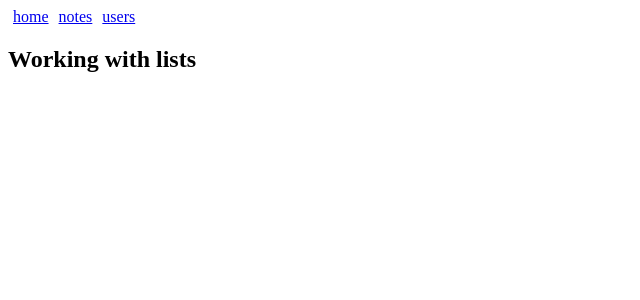
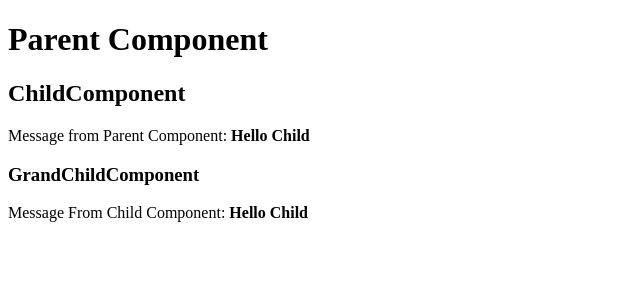
Before and after one commit to crhbala/react-b48, a React (Vite) app: page /notes/1 in a window 1280 px wide. Shown: the top 300 px of the page, without its empty margins (0-640 px from the left). Built offline with nearby package versions, Linux system fonts and the light colour scheme.

Commit message:
props drilling --parent to child to grandchild

```diff
--- a/src/App.jsx
+++ b/src/App.jsx
@@ -1,32 +1,15 @@
 import React from 'react';
-import { Link,Route, BrowserRouter as Router,Routes } from 'react-router-dom';
-import Home from './Home';
-import Notes from './Notes';
-import Users from './Users';
-import Note from './Note';
+import ChildComponent from './components/ChildComponent';
 
+function App() {
 
-function App({notes}) {
-
-  const padding = {
-  padding:5,
-}
+  const message = 'Hello Child';
 
   return (
-    <Router>
-      <div>
-        <Link to="/" style={padding}>home</Link>
-        <Link to="/notes" style={padding}>notes</Link>
-        <Link to="/users" style={padding}>users</Link>
-      </div>
-
-      <Routes>
-        <Route path='/' element ={<Home />}/>
-        <Route path='/notes' element={<Notes notes={ notes} />}/>
-        <Route path='/users' element={<Users />} />
-        <Route path='/notes/:noteid' element={<Note notes={ notes} />} />
-      </Routes>
-    </Router>
+    <div>
+      <h1>Parent Component</h1>
+      <ChildComponent message={ message} />
+    </div>
   )
 }
 
--- a/src/Home.jsx
+++ /dev/null
@@ -1,11 +0,0 @@
-import React from 'react';
-
-function Home() {
-  return (
-      <div>
-          <h2>Notes App</h2>
-    </div>
-  )
-}
-
-export default Home;
--- a/src/Note.jsx
+++ /dev/null
@@ -1,17 +0,0 @@
-import React from 'react';
-import { useParams } from 'react-router-dom';
-
-function Note({ notes }) {
-
-    const id = useParams().noteid;
-    console.log(id);
-    const note = notes.find(n => n.id === Number(id));
-
-  return (
-      <div>
-          <h2>{note.content}</h2>
-    </div>
-  )
-}
-
-export default Note;
--- a/src/Notes.jsx
+++ /dev/null
@@ -1,19 +0,0 @@
-import React from 'react';
-import { Link } from 'react-router-dom';
-
-function Notes({notes}) {
-  return (
-      <div>
-          <h2>Notes</h2>
-          <ul>
-              {
-                  notes.map(note => {
-                      return <li key={note.id}><Link to={`/notes/${note.id}`}>{ note.content }</Link></li>
-                 })
-              }
-          </ul>
-    </div>
-  )
-}
-
-export default Notes;
--- a/src/Users.jsx
+++ /dev/null
@@ -1,11 +0,0 @@
-import React from 'react'
-
-function Users() {
-  return (
-      <div>
-          <h2>Users</h2>
-    </div>
-  )
-}
-
-export default Users
--- /dev/null
+++ b/src/components/ChildComponent.jsx
@@ -0,0 +1,15 @@
+import React from 'react';
+import GrandChildComponent from './GrandChildComponent';
+
+function ChildComponent({message}) {
+  return (
+      <div>
+          <h2>ChildComponent</h2>
+          <p>Message from Parent Component: <b>{message}</b></p>
+          <GrandChildComponent message = {message} />
+      </div>
+
+  )
+}
+
+export default ChildComponent;
--- /dev/null
+++ b/src/components/GrandChildComponent.jsx
@@ -0,0 +1,12 @@
+import React from 'react';
+
+function GrandChildComponent({message}) {
+  return (
+      <div>
+          <h3>GrandChildComponent</h3>
+          <p>Message From Child Component: <b> { message}</b></p>
+    </div>
+  )
+}
+
+export default GrandChildComponent;
```
Also changed, not shown: src/Logout.jsx (deleted, +0 -11 lines).
